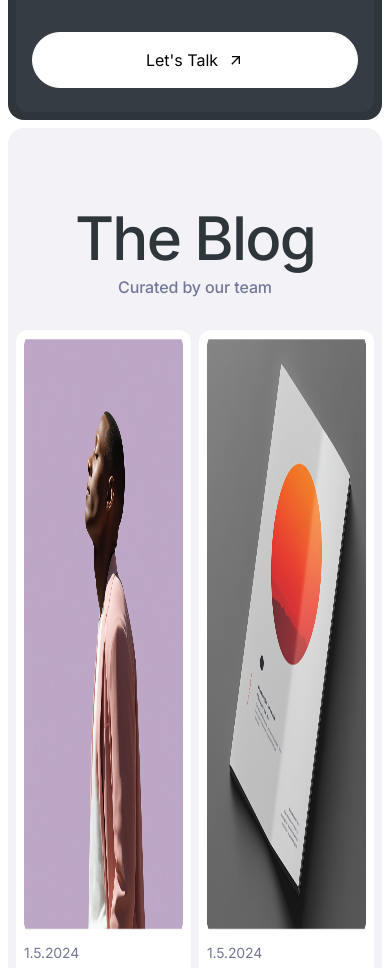
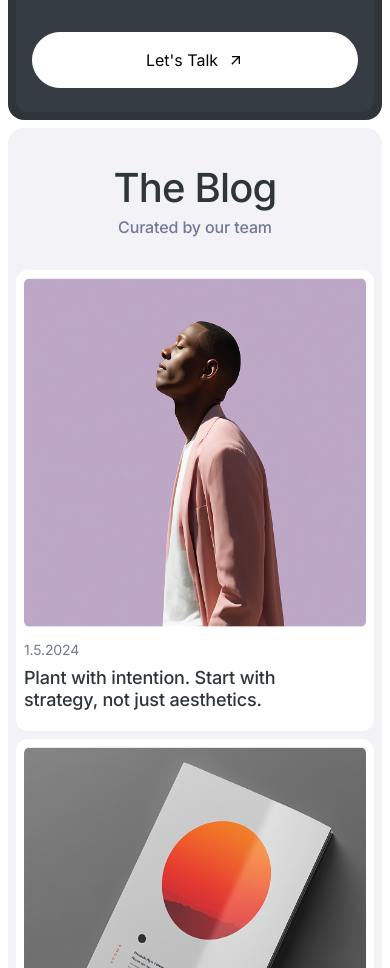
Before and after one commit to Sohan1928/bloom, a React (Vite) app: page / in a window 390 px wide. Shown: the part 7560-8528 px from the top of the page. Built offline with nearby package versions, Linux system fonts and the light colour scheme.

Commit message:
blog section responsive updated

```diff
--- a/src/components/home/blog/Blog.tsx
+++ b/src/components/home/blog/Blog.tsx
@@ -10,7 +10,7 @@ const Blog = () => {
         <h2>The Blog</h2>
         <p>Curated by our team</p>
       </div>
-      <div className="cart-section grid grid-cols-2 gap-2">
+      <div className="cart-section grid grid-cols-1 lg:grid-cols-2 gap-2 align-center justify-center">
         <div className="fisrt-cart">
           <img src={blogImg1} alt="blogImg1" />
           <div className="first-cart-bottom">
--- a/src/index.css
+++ b/src/index.css
@@ -1425,9 +1425,10 @@
   padding: 0 8px 8px 8px;
   display: flex;
   padding: 8px;
+  width: 100%;
   flex-direction: column;
   justify-content: center;
-  align-items: center;
+  align-items: flex-start;
 }
 .blog-container .blog-title {
   padding: 72px 0 32px 0;
@@ -1435,6 +1436,7 @@
   flex-direction: column;
   align-items: center;
   justify-content: center;
+  margin: auto;
   gap: 8px;
 }
 .blog-container .blog-title h2 {
@@ -1453,25 +1455,35 @@
   line-height: 22px;
   letter-spacing: -0.128px;
 }
-
+.blog-container .cart-section {
+  margin: auto;
+  width: 100%;
+}
 .blog-container .cart-section .fisrt-cart {
   background: #fff;
   padding: 8px;
   border-radius: 12px;
   transition: all linear 0.3s;
+  width: 100%;
+  display: flex;
+  flex-direction: column;
+  justify-content: center;
+  align-items: flex-start;
+  flex: 1 0 0;
+  aspect-ratio: 580/592.5;
 }
 .blog-container .cart-section .fisrt-cart:hover {
   background: #e9e9e9;
 }
 .blog-container .cart-section .fisrt-cart img {
-  flex: 1 0 0;
+  margin: auto;
   align-self: stretch;
   display: flex;
   flex-direction: column;
   height: 592.5px;
   width: 100%;
   justify-content: center;
-  align-items: flex-start;
+  align-items: center;
   flex: 1 0 0;
   aspect-ratio: 580/592.5;
   background-size: cover;
@@ -1491,7 +1503,7 @@
   letter-spacing: -0.14px;
 }
 .blog-container .cart-section .fisrt-cart .first-cart-bottom p {
-  max-width: 300px;
+  width: 310px;
   align-self: stretch;
   color: #2e353b;
   font-size: 18px;
@@ -1501,6 +1513,76 @@
   padding-top: 8px;
   padding-bottom: 12px;
 }
+
+/* blog section @media query */
+@media (min-width: 320px) {
+  .blog-container .blog-title {
+    padding: 32px 20px 32px 20px;
+    display: flex;
+    flex-direction: column;
+    align-items: center;
+    width: 100%;
+    justify-content: center;
+    gap: 8px;
+  }
+  .blog-container .blog-title h2 {
+    width: 494px;
+    color: #2e353b;
+    text-align: center;
+    font-size: 40px;
+    font-weight: 500;
+    line-height: 40px;
+    letter-spacing: -0.8px;
+  }
+  /* .blog-container .cart-section .fisrt-cart img {
+    flex: 1 0 0;
+    align-self: stretch;
+    display: flex;
+    flex-direction: column;
+    height: 365.5px;
+    width: 100%;
+    justify-content: center;
+    align-items: flex-start;
+    flex: 1 0 0;
+    aspect-ratio: 580/592.5;
+    background-size: cover;
+    transition: all linear 0.3s;
+  } */
+}
+@media (min-width: 1280px) {
+  .blog-container .blog-title {
+    padding: 72px 0 32px 0;
+    display: flex;
+    flex-direction: column;
+    align-items: center;
+    justify-content: center;
+    gap: 8px;
+  }
+  .blog-container .blog-title h2 {
+    width: 494px;
+    color: #2e353b;
+    text-align: center;
+    font-size: 60px;
+    font-weight: 500;
+    line-height: 60px;
+    letter-spacing: -1.8px;
+  }
+  /* .blog-container .cart-section .fisrt-cart img {
+    flex: 1 0 0;
+    align-self: stretch;
+    display: flex;
+    flex-direction: column;
+    height: 592.5px;
+    width: 100%;
+    justify-content: center;
+    align-items: flex-start;
+    flex: 1 0 0;
+    aspect-ratio: 580/592.5;
+    background-size: cover;
+    transition: all linear 0.3s;
+  } */
+}
+
 /* faq section css start */
 .faq-container {
   border-radius: 16px;
```
